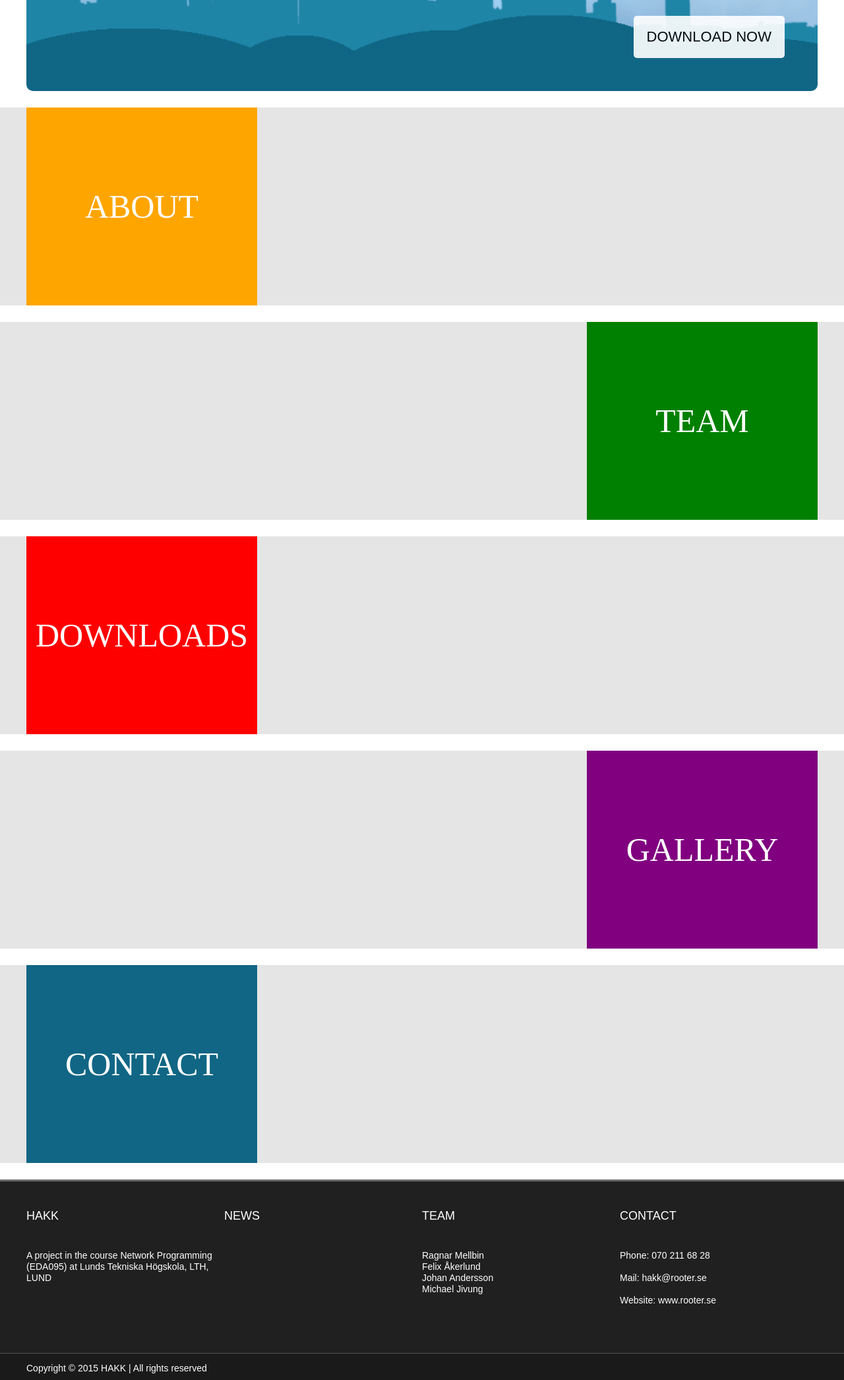
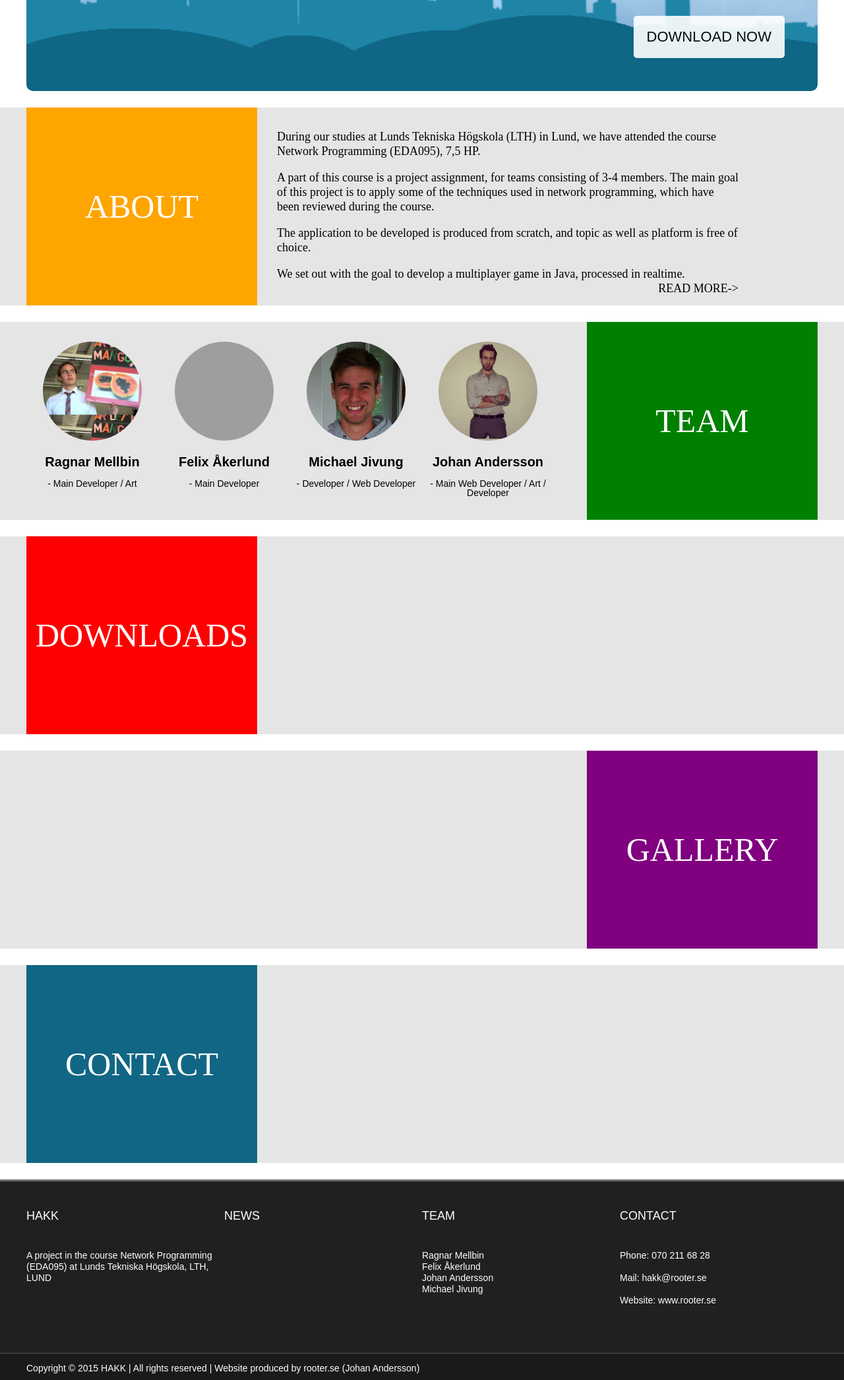
Before and after one commit to brocahontaz/hakksite, a PHP site: page / in a window 1280 px wide. Shown: the part 382-2474 px from the top of the page at 66% size. Run offline with PHP 8.4, Linux system fonts and the light colour scheme; grey boxes are pictures that could not be loaded.

Commit message:
Added team.

```diff
--- a/css/stylesheet.css
+++ b/css/stylesheet.css
@@ -37,6 +37,15 @@ line-height: 24px;
 color: #fff;
 margin: 40px 0 40px 0;
 }
+h4{
+font-size: 20px;
+font-family: Corbel, Arial;
+font-weight: bold;
+font-style: none;
+line-height: 24px;
+color: #000;
+margin: 20px 0 10px 0;
+}
 /* TEXT */
 .breadtext {
 font-size: 18px;
@@ -66,6 +75,14 @@ font-family: Corbel, Arial;
 font-weight: normal;
 line-height: 17px;
 color: #FFF;
+}
+
+.member {
+font-size: 14px;
+font-family: Corbel, Arial;
+font-weight: normal;
+line-height: 14px;
+color: #000;
 }
 
 a.top {
@@ -276,12 +293,80 @@ color: white;
 text-decoration: none;
 }
 
+.content_text {
+float: left;
+margin: 0;
+width: 700px;
+height: ;
+padding-top: 15px;
+padding-left: 30px;
+padding-right: 30px;
+vertical-align: middle;
+font-size: 18px;
+line-height: 22px;
+font-family: Corbel;
+font-weight: normal;
+color: #000;
+text-decoration: none;
+}
+
 .content_container {
 position: relative;
 width: 1200px;
 height: auto;
 margin-left: auto;
 margin-right: auto;
+}
+
+#team_container {
+float: right;
+margin: 0;
+width: 850px;
+height: 300px;
+padding: 0;
+}
+
+.team_member {
+float: left;
+width: 200px;
+height: 300px;
+padding: 0;
+margin: 0;
+}
+
+.team_member_pic{
+float: left;
+margin-top: 30px;
+margin-left: 25px;
+width: 150px;
+height: 150px;
+border-radius: 75px;
+
+background-size: 100%;
+}
+
+.team_member_pic.johan {
+background-image:url("../images/johan.jpg");
+}
+
+.team_member_pic.micke {
+background-image:url("../images/micke.jpg");
+}
+
+.team_member_pic.ragnar {
+background-image:url("../images/ragnar.jpg");
+}
+
+.team_member_pic.felix {
+background-image:url("../images/felix.jpg");
+}
+
+.team_member_text {
+float: left;
+width: 200px;
+height: 150px;
+text-align: center;
+vertical-align: middle;
 }
 
 /*
--- a/index.php
+++ b/index.php
@@ -45,6 +45,21 @@
 					<div class="content_header">
 						ABOUT
 					</div>
+					<div class="content_text">
+						<p>
+							During our studies at Lunds Tekniska Högskola (LTH) in Lund, we have attended the course Network Programming (EDA095), 7,5 HP.
+						</p>
+						<p>
+						A part of this course is a project assignment, for teams consisting of 3-4 members. The main goal of this project is to apply
+						some of the techniques used in network programming, which have been reviewed during the course.
+						</p>
+						<p>
+							The application to be developed is produced from scratch, and topic as well as platform is free of choice.
+						</p>
+						<p>
+						We set out with the goal to develop a multiplayer game in Java, processed in realtime. <br/><span style="float: right">READ MORE-></span>
+						</p>
+					</div>
 				</div>
 			</div>
 
@@ -53,6 +68,48 @@
 				<div class="content_container">
 					<div class="content_header" style="float:right; background-color: green">
 						TEAM
+					</div>
+					<div id="team_container">
+						<div class="team_member">
+							<div class="team_member_pic ragnar">
+							</div>
+							<div class="team_member_text">
+								<h4>Ragnar Mellbin</h4>
+								<p class="member">
+								- Main Developer / Art
+								</p>
+							</div>
+						</div>
+						<div class="team_member">
+							<div class="team_member_pic felix">
+							</div>
+							<div class="team_member_text">
+								<h4>Felix Åkerlund</h4>
+								<p class="member">
+								- Main Developer
+								</p>
+							</div>
+						</div>
+						<div class="team_member">
+							<div class="team_member_pic micke">
+							</div>
+							<div class="team_member_text">
+								<h4>Michael Jivung</h4>
+								<p class="member">
+								- Developer / Web Developer
+								</p>
+							</div>
+						</div>
+						<div class="team_member">
+							<div class="team_member_pic johan">
+							</div>
+							<div class="team_member_text">
+								<h4>Johan Andersson</h4>
+								<p class="member">
+								- Main Web Developer / Art / Developer
+								</p>
+							</div>
+						</div>
 					</div>
 				</div>
 			</div>
@@ -122,7 +179,7 @@
 			<div id="footer_container_bottom">
 				<div class="footer_content">
 					<p class="footer_text">
-						Copyright © 2015 HAKK | All rights reserved
+						Copyright © 2015 HAKK | All rights reserved | Website produced by rooter.se (Johan Andersson)
 					</p>
 				</div>
 			</div>
```
Also changed, not shown: images/johan.jpg (added), images/micke.jpg (added), images/ragnar.jpg (added).
